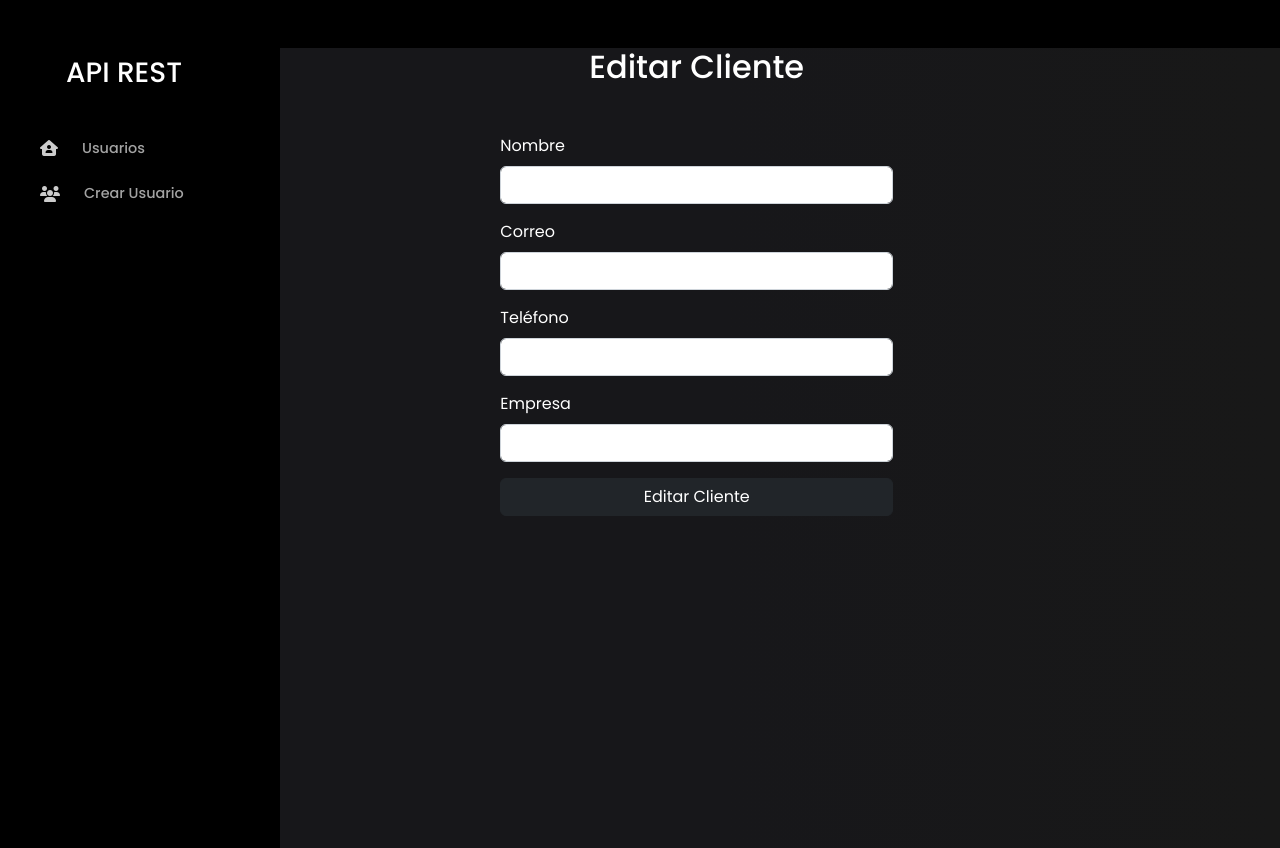
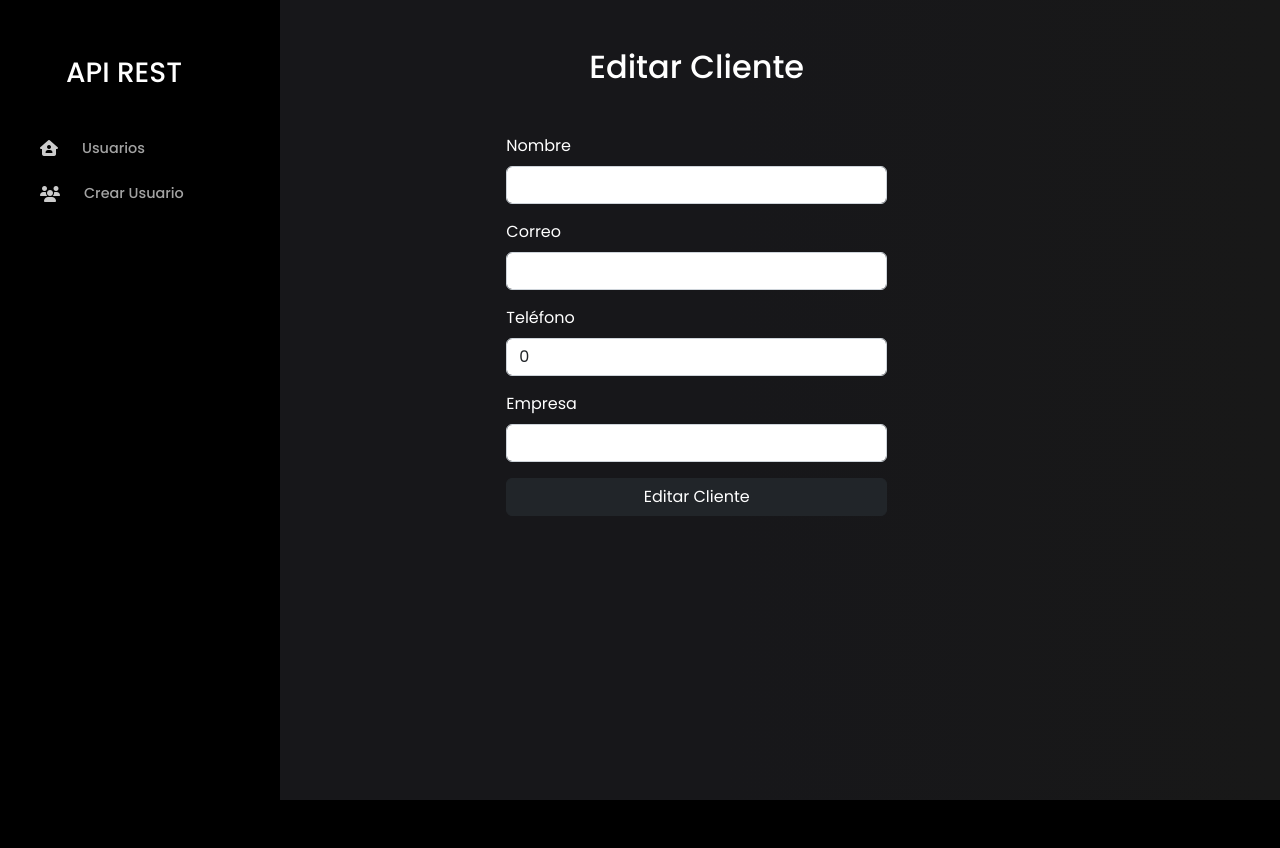
Before and after one commit to MiguelAngelRamos/crudangular, an Angular app: page /user-updated/1 in a window 1280 px wide. After the commit the page ends 800 px from the top, so only its background shows below. Built offline with nearby package versions, Linux system fonts and the light colour scheme; no server answers.

Commit message:
html ng model

```diff
--- a/src/app/modules/updated-user/pages/user-updated/user-updated.component.html
+++ b/src/app/modules/updated-user/pages/user-updated/user-updated.component.html
@@ -1,3 +1,6 @@
+<div class="container-fluid">
+
+  <div class="row">
     <div class="col-10">
       <div class="container mt-5">
         <div class="row">
@@ -13,6 +16,7 @@
                   class="form-control"
                   id="nombre"
                   name="nombre"
+                  [(ngModel)] ="userHtml.nombre"
                   >
               </div>
 
@@ -23,6 +27,7 @@
                   class="form-control"
                   id="email"
                   name="email"
+                  [(ngModel)] ="userHtml.email"
                  >
               </div>
 
@@ -33,6 +38,7 @@
                   class="form-control"
                   id="telefono"
                   name="telefono"
+                  [(ngModel)] ="userHtml.telefono"
                  >
               </div>
 
@@ -43,6 +49,7 @@
                   class="form-control"
                   id="empresa"
                   name="empresa"
+                  [(ngModel)] ="userHtml.empresa"
                  >
               </div>
 
@@ -60,3 +67,6 @@
       </div>
 
     </div>
+  </div>
+
+</div>
--- a/src/app/modules/updated-user/pages/user-updated/user-updated.component.ts
+++ b/src/app/modules/updated-user/pages/user-updated/user-updated.component.ts
@@ -1,4 +1,4 @@
-import { Component } from '@angular/core';
+import { Component, OnInit } from '@angular/core';
 import { ActivatedRoute, Router } from '@angular/router';
 import { UserUpdatedService } from '@modules/updated-user/services/user-updated.service';
 import { IUser } from '../../../../core/models/IUser';
@@ -8,7 +8,7 @@ import { IUser } from '../../../../core/models/IUser';
   templateUrl: './user-updated.component.html',
   styleUrls: ['./user-updated.component.css']
 })
-export class UserUpdatedComponent {
+export class UserUpdatedComponent implements OnInit {
 
   //* [(ngModel)]
   public userHtml: IUser = {
@@ -23,14 +23,22 @@ export class UserUpdatedComponent {
     private activatedRoute: ActivatedRoute,
     private router: Router
     ) {
+  }
 
+  ngOnInit(): void {
+      this.getUserById();
   }
+
+
   //* localhost:4200/user-updated/:id
   //* identificado al usuario queremos actualizar
   getUserById() {
     this.activatedRoute.paramMap.subscribe( params => {
       const id = Number(params.get('id'));
-      this.userUpdated.getUserById(id).subscribe( user => this.userHtml = user)
+      this.userUpdated.getUserById(id).subscribe( user => {
+        this.userHtml = user;
+        console.log(this.userHtml);
+      })
     });
   }
 
--- a/src/app/modules/updated-user/updated-user.module.ts
+++ b/src/app/modules/updated-user/updated-user.module.ts
@@ -3,6 +3,7 @@ import { CommonModule } from '@angular/common';
 
 import { UpdatedUserRoutingModule } from './updated-user-routing.module';
 import { UserUpdatedComponent } from './pages/user-updated/user-updated.component';
+import { FormsModule } from '@angular/forms';
 
 
 @NgModule({
@@ -11,7 +12,8 @@ import { UserUpdatedComponent } from './pages/user-updated/user-updated.componen
   ],
   imports: [
     CommonModule,
-    UpdatedUserRoutingModule
+    UpdatedUserRoutingModule,
+    FormsModule //* formularios por template
   ]
 })
 export class UpdatedUserModule { }
```
Lines whose indentation alone changed are shown as unchanged.
